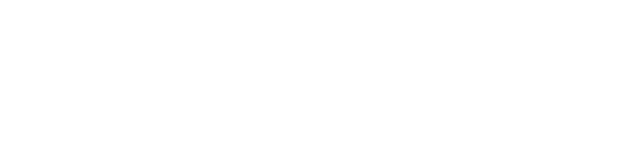
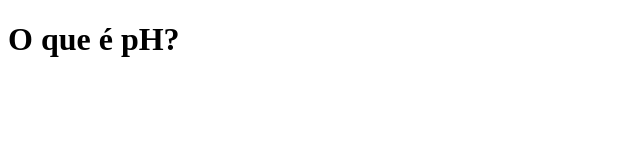
Before and after one commit to Jack7jk/site-de-quimica, a plain HTML site: page index.html in a window 1280 px wide. Shown: the whole page, without its empty margins (0-640 px from the left). Drawn offline with Linux system fonts and the light colour scheme.

Commit message:
Update index.html

```diff
--- a/index.html
+++ b/index.html
@@ -2,13 +2,13 @@
 <html lang="pt-br">
 	<head>
 		<meta charset="UTF-8">
-		<title></title>
+		<title>O pH, acidez e basicidade das soluções</title>
 		<link rel="stylesheet" href="style.css">
 	</head>
 
 	<body>
 		<header>
-			<h1></h1>
+			<h1 id="titulo">O que é pH?</h1>
 		</header>
 		<img src="">
 		<div >
```
